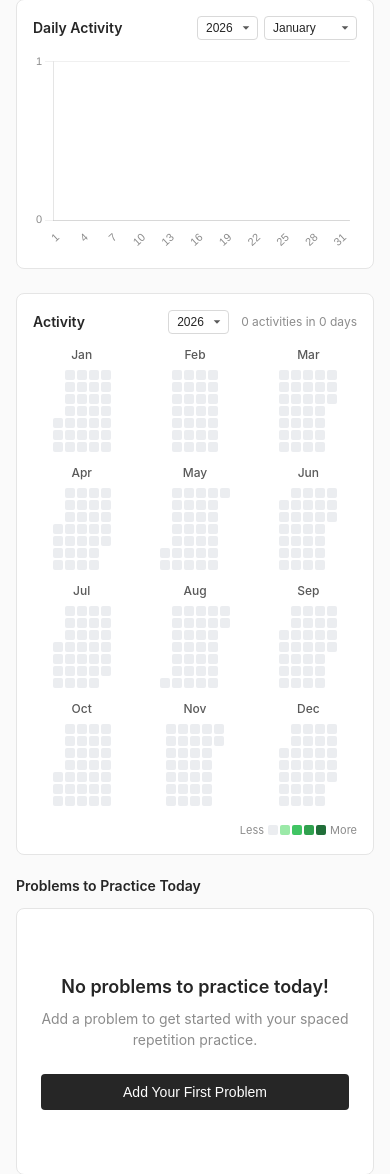
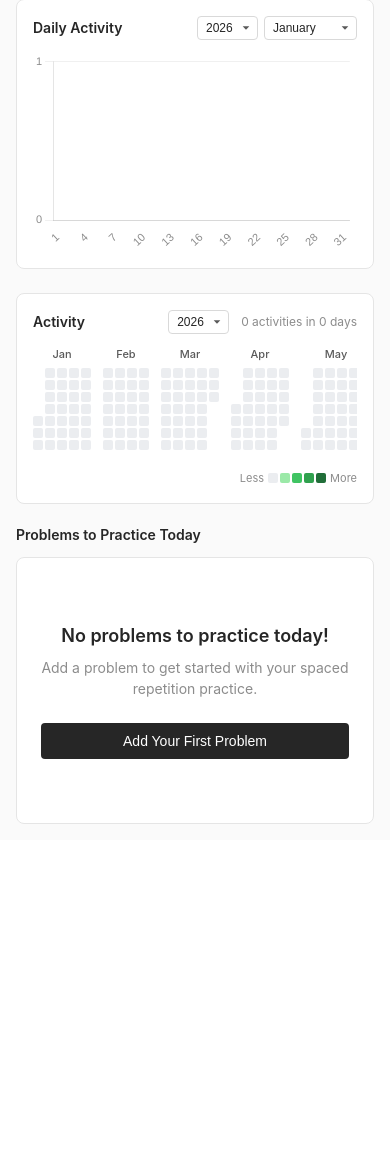
Before and after one commit to rouf-185/coding-practice-dashboard, a Flask app: page / in a window 390 px wide. Shown: the part 563-1737 px from the top of the page. After the commit the page ends 1387 px from the top, so only its background shows below. Run offline with Flask 3, Linux system fonts and the light colour scheme; the visitor is signed in with stand-in values (Sample User, id 1); tables that the repository leaves empty hold one stand-in row (values such as "Sample post"); grey boxes marked "Sample" are stand-in pictures.

Commit message:
design fixed

```diff
--- a/static/style.css
+++ b/static/style.css
@@ -403,7 +403,7 @@
 /* Stats Section */
 .dashboard-top-section {
     display: grid;
-    grid-template-columns: 1fr 1fr 1.5fr;
+    grid-template-columns: 0.85fr 1.15fr 1.5fr;
     gap: 16px;
     margin-bottom: 24px;
     align-items: stretch;
@@ -693,23 +693,24 @@
 
 .heatmap-container {
     overflow-x: auto;
-    padding-bottom: 4px;
+    padding-bottom: 8px;
 }
 
 .heatmap-months-grid {
-    display: grid;
-    grid-template-columns: repeat(6, 1fr);
-    gap: 12px 16px;
+    display: flex;
+    gap: 12px;
+    min-width: max-content;
 }
 
 .heatmap-month-block {
     display: flex;
     flex-direction: column;
     gap: 6px;
+    flex-shrink: 0;
 }
 
 .heatmap-month-label {
-    font-size: 12px;
+    font-size: 11px;
     font-weight: 500;
     color: #595959;
     text-align: center;
@@ -718,7 +719,6 @@
 .heatmap-month-grid {
     display: flex;
     gap: 2px;
-    justify-content: center;
 }
 
 .heatmap-week {
@@ -797,18 +797,6 @@
     gap: 2px;
 }
 
-@media (max-width: 900px) {
-    .heatmap-months-grid {
-        grid-template-columns: repeat(4, 1fr);
-    }
-}
-
-@media (max-width: 600px) {
-    .heatmap-months-grid {
-        grid-template-columns: repeat(3, 1fr);
-    }
-}
-
 /* Practice Section */
 .practice-problems-section {
     margin-top: 0;
```
